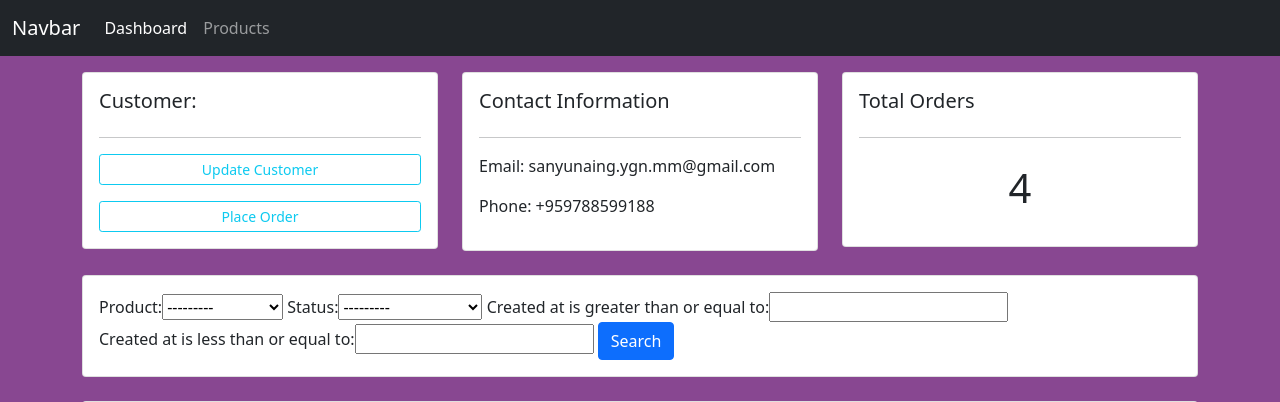
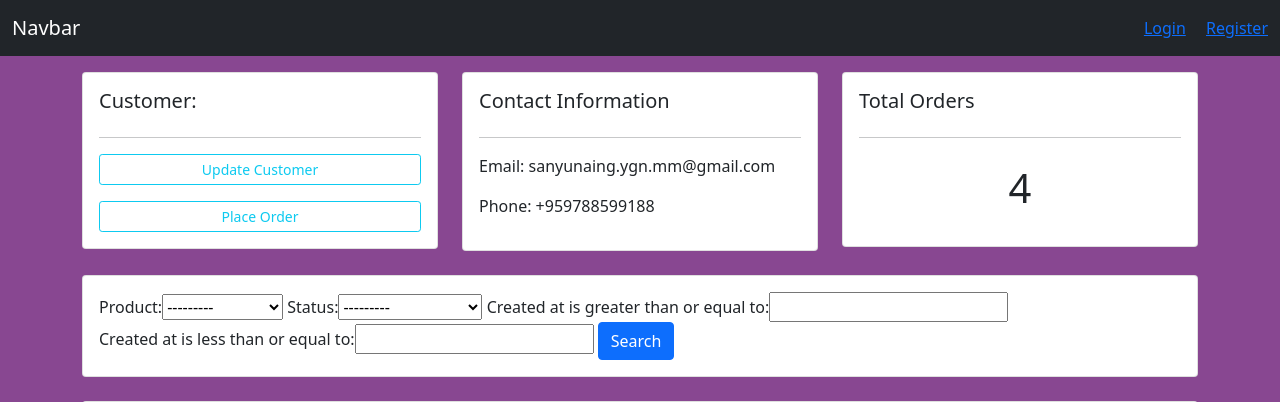
Before and after one commit to Sanyuaung/Django, a Django app: page /customers/1 in a window 1280 px wide. Shown: the top 402 px of the page. Run offline with Django 3.2, Linux system fonts and the light colour scheme; data comes from the database, SQL or seed files in the repository; both versions use the stored data as it was after the commit.

Commit message:
lesson 19

```diff
--- a/accounts/templates/accounts/components/navbar.html
+++ b/accounts/templates/accounts/components/navbar.html
@@ -5,6 +5,7 @@
         <span class="navbar-toggler-icon"></span>
         </button>
         <div class="collapse navbar-collapse" id="navbarNav">
+        {% if request.user.is_authenticated %}
             <ul class="navbar-nav">
                 <li class="nav-item">
                     <a class="nav-link active" aria-current="page" href="{% url 'dashboard' %}">Dashboard</a>
@@ -13,6 +14,19 @@
                     <a class="nav-link" href="{% url 'products' %}">Products</a>
                 </li>
              </ul>
+        {% endif %}
+
         </div>
+        {% if request.user.is_authenticated %}
+            <div class="text-info">
+                <span class="me-3">{{request.user.username}}</span>
+                <a href="{% url 'logout' %}">Logout</a>
+            </div>
+            {% else %}
+            <div class="text-info">
+                <a href="{% url 'login' %}" class="me-3">Login</a>
+                <a href="{% url 'register' %}">Register</a>
+            </div>
+        {% endif %}
     </div>
 </nav>
--- a/accounts/urls.py
+++ b/accounts/urls.py
@@ -11,5 +11,6 @@ urlpatterns = [
     path('order/update/<int:orderId>',views.orderUpdate,name='order.update'),
     path('order/delete/<int:orderId>',views.orderDelete,name='order.delete'),
     path('register/',views.register,name='register'),
-    path('login/',views.userlogin,name='login')
+    path('login/',views.userlogin,name='login'),
+    path('logout/',views.userlogout,name='logout')
 ]
--- a/accounts/views.py
+++ b/accounts/views.py
@@ -5,7 +5,7 @@ from accounts.models import *
 from accounts.forms import *
 from django.forms import inlineformset_factory
 from .filters import *
-from django.contrib.auth import authenticate,login
+from django.contrib.auth import authenticate,login, logout
 from django.contrib import messages
 
 
@@ -103,6 +103,10 @@ def userlogin(request):
             return redirect('/login')
     return render(request,'accounts/login.html')
 
+def userlogout(request):
+    logout(request)
+    return redirect('/login')
+
 
 
 
```
Also changed, not shown: db.sqlite3. Lines whose indentation alone changed are shown as unchanged.
